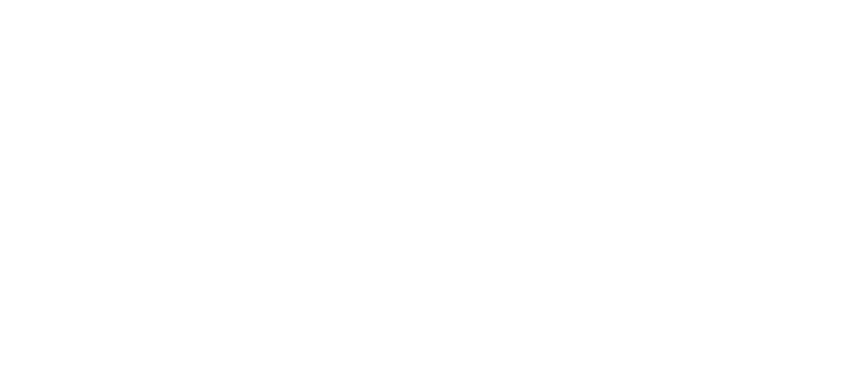
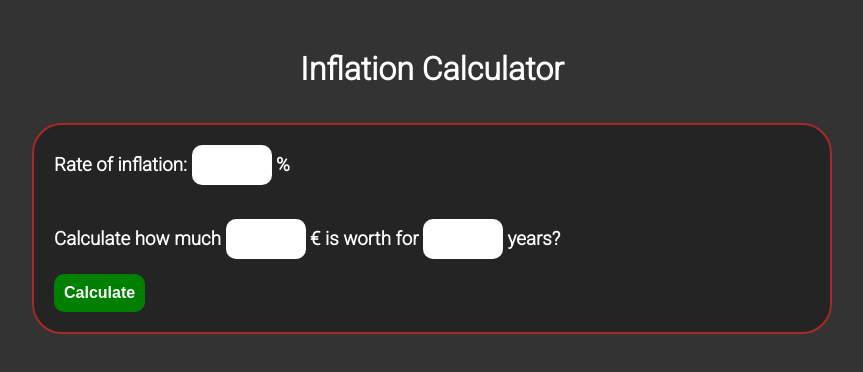
Before and after one commit to Mateja3m/inflationCalculator, a plain HTML site: page index.html in a window 1280 px wide. Shown: the whole page, without its empty margins (208-1071 px from the left). Drawn offline with Linux system fonts and the light colour scheme.

Commit message:
added starter html and css code

```diff
--- a/index.html
+++ b/index.html
@@ -1,19 +1,30 @@
 <!DOCTYPE html>
 <html lang="en">
-<head>
-    <meta charset="UTF-8">
-    <meta http-equiv="X-UA-Compatible" content="IE=edge">
-    <meta name="viewport" content="width=device-width, initial-scale=1.0">
+  <head>
+    <meta charset="UTF-8" />
+    <meta http-equiv="X-UA-Compatible" content="IE=edge" />
+    <meta name="viewport" content="width=device-width, initial-scale=1.0" />
     <title>Project - Cysecor</title>
     <!-- Style -->
-    <link rel="stylesheet" href="style.css">
-</head>
-<body>
+    <link rel="stylesheet" href="style.css" />
+  </head>
+  <body>
+    <div class="background-overlay">
+      <h1>Inflation Calculator</h1>
+      <div class="container">
+        <h3>
+            Rate of inflation:
+          <input type="number" min="0" id="inflation-rate" /> %
+        </h3>
+        <br />
+        <h3>
+          Calculate how much <input type="number" min="1" id="money" /> € is worth for <input type="number" min="1" id="years" /> years?
+        </h3>
 
-
-
+        <button onclick="inflationCalculator()">Calculate</button>
+      </div>
+    </div>
 
     <script src="app.js"></script>
-
-</body>
+  </body>
 </html>
--- a/style.css
+++ b/style.css
@@ -0,0 +1,67 @@
+@import url("https://fonts.googleapis.com/css2?family=Roboto:wght@300&display=swap");
+*,
+*::before,
+*::after {
+  box-sizing: border-box;
+  margin: 0;
+  padding: 0;
+}
+
+body {
+  font-family: "Roboto", sans-serif;
+  color: white;
+}
+
+h1 {
+  text-align: center;
+  margin-bottom: 35px;
+}
+
+h2 {
+  margin-bottom: 15px;
+}
+
+h3 {
+  margin-bottom: 15px;
+}
+
+.background-overlay {
+  background-color: rgba(0, 0, 0, 0.8);
+  padding: 50px;
+  width: 100%;
+  height: 100vh;
+}
+
+.container {
+  max-width: 800px;
+  margin: auto;
+  border: 2px solid brown;
+  border-radius: 30px;
+  background-color: rgba(0, 0, 0, 0.3);
+  padding: 20px;
+}
+
+.container input {
+  max-width: 80px;
+  height: 40px;
+  font-size: 18px;
+  text-align: center;
+  border-radius: 10px;
+  border: none;
+}
+
+.container button {
+  padding: 10px;
+  font-size: 16px;
+  font-weight: bold;
+  background-color: green;
+  color: white;
+  cursor: pointer;
+  border-radius: 10px;
+  border: none;
+}
+
+.new-value {
+  margin-top: 20px;
+  font-size: 20px;
+}
```
